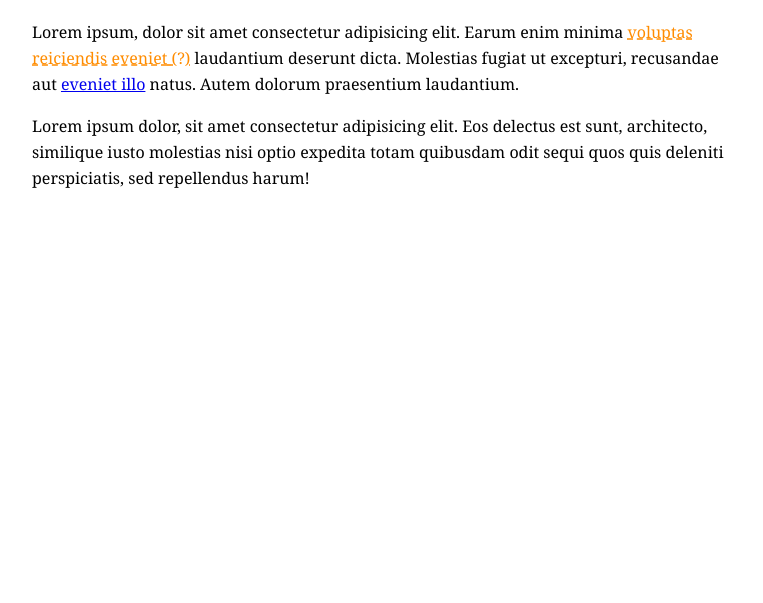
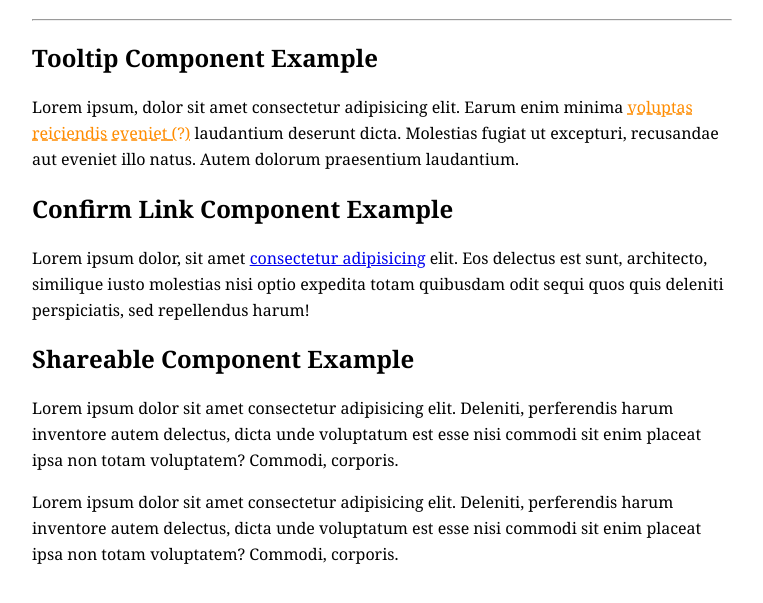
Before and after one commit to bartczyz/web-components-examples, a plain HTML site: page index.html in a window 1280 px wide. Shown: the part 67-670 px from the top of the page, without its empty margins (258-1021 px from the left). Drawn offline with Linux system fonts and the light colour scheme.

Commit message:
update with Shareable component example

```diff
--- a/index.html
+++ b/index.html
@@ -6,6 +6,7 @@
     <title>Web Components</title>
     <script src="tooltip.js"></script>
     <script src="confirm-link.js"></script>
+    <script src="shareable.js"></script>
     <style>
         .container {
             font-family: Georgia, serif;
@@ -21,8 +22,17 @@
 <body>
     <div class="container">
         <h1>Web Components Examples</h1>
-        <p>Lorem ipsum, dolor sit amet consectetur adipisicing elit. Earum enim minima <x-tooltip text="Web Components is a set of standards.">voluptas reiciendis eveniet</x-tooltip> laudantium deserunt dicta. Molestias fugiat ut excepturi, recusandae aut <a is="x-confirm-link" href="https://google.com">eveniet illo</a> natus. Autem dolorum praesentium laudantium.</p>
-        <p>Lorem ipsum dolor, sit amet consectetur adipisicing elit. Eos delectus est sunt, architecto, similique iusto molestias nisi optio expedita totam quibusdam odit sequi quos quis deleniti perspiciatis, sed repellendus harum!</p>
+        <hr />
+        <h2>Tooltip Component Example</h2>
+        <p>Lorem ipsum, dolor sit amet consectetur adipisicing elit. Earum enim minima <x-tooltip text="Web Components is a set of standards.">voluptas reiciendis eveniet</x-tooltip> laudantium deserunt dicta. Molestias fugiat ut excepturi, recusandae aut eveniet illo natus. Autem dolorum praesentium laudantium.</p>
+        <h2>Confirm Link Component Example</h2>
+        <p>Lorem ipsum dolor, sit amet <a is="x-confirm-link" href="https://google.com">consectetur adipisicing</a> elit. Eos delectus est sunt, architecto, similique iusto molestias nisi optio expedita totam quibusdam odit sequi quos quis deleniti perspiciatis, sed repellendus harum!</p>
+        <h2>Shareable Component Example</h2>
+        <div is="x-shareable">
+            <p>Lorem ipsum dolor sit amet consectetur adipisicing elit. Deleniti, perferendis harum inventore autem delectus, dicta unde voluptatum est esse nisi commodi sit enim placeat ipsa non totam voluptatem? Commodi, corporis.</p>
+            <p>Lorem ipsum dolor sit amet consectetur adipisicing elit. Deleniti, perferendis harum inventore autem delectus, dicta unde voluptatum est esse nisi commodi sit enim placeat ipsa non totam voluptatem? Commodi, corporis.</p>
+        </div>
     </div>
+
 </body>
 </html>
```
